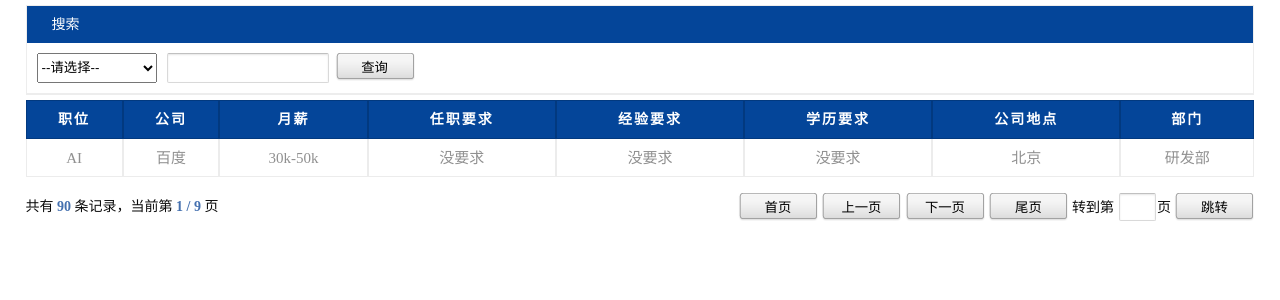
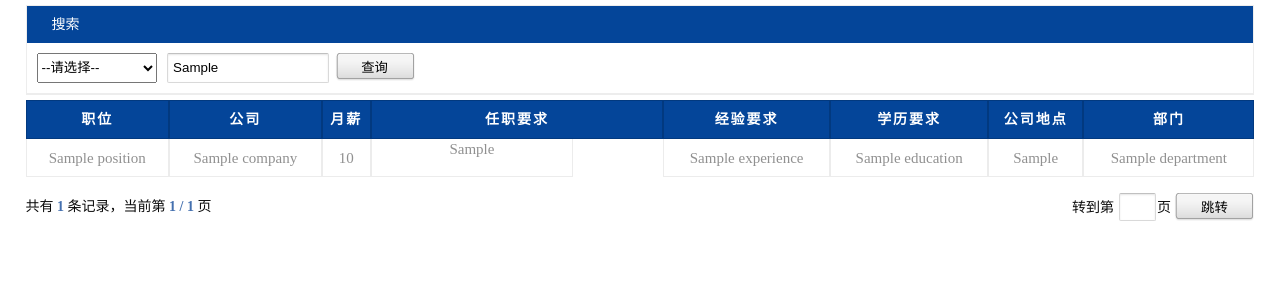
Before and after one commit to nebulae1987/spiderteam-web, a Django app: template templates/menu.html in a window 1280 px wide. Shown: the top 300 px of the page. Run offline with Django 3.2, Linux system fonts and the light colour scheme; the template is opened without the code that fills it: most values are stand-ins (such as "Sample title", 1, 10 or a date in 2020); some libraries are stand-ins or nearby versions.

Commit message:
修改数据展示页面 将数据在页面展示

```diff
--- a/templates/menu.html
+++ b/templates/menu.html
@@ -1,19 +1,28 @@
 <!DOCTYPE html>
+{% load static %}
 <html>
 <head>
 <meta http-equiv="Content-Type" content="text/html; charset=utf-8" />
-<script type="text/javascript" src="scripts/jquery/jquery-1.7.1.js"></script>
-<link href="style/authority/basic_layout.css" rel="stylesheet" type="text/css">
-<link href="style/authority/common_style.css" rel="stylesheet" type="text/css">
-<script type="text/javascript" src="scripts/authority/commonAll.js"></script>
-<script type="text/javascript" src="scripts/fancybox/jquery.fancybox-1.3.4.js"></script>
-<script type="text/javascript" src="scripts/fancybox/jquery.fancybox-1.3.4.pack.js"></script>
-<link rel="stylesheet" type="text/css" href="style/authority/jquery.fancybox-1.3.4.css" media="screen"></link>
-<script type="text/javascript" src="scripts/artDialog/artDialog.js?skin=default"></script>
+<script type="text/javascript" src="{% static 'scripts/jquery/jquery-1.7.1.js' %}"></script>
+<link href="{% static 'style/authority/basic_layout.css' %}" rel="stylesheet" type="text/css">
+<link href="{% static 'style/authority/common_style.css' %}" rel="stylesheet" type="text/css">
+<script type="text/javascript" src="{% static 'scripts/authority/commonAll.js' %}"></script>
+<script type="text/javascript" src="{% static 'scripts/fancybox/jquery.fancybox-1.3.4.js' %}"></script>
+<script type="text/javascript" src="{% static 'scripts/fancybox/jquery.fancybox-1.3.4.pack.js' %}"></script>
+<link rel="stylesheet" type="text/css" href="{% static 'style/authority/jquery.fancybox-1.3.4.css' %}" media="screen"></link>
+<script type="text/javascript" src="{% static 'scripts/artDialog/artDialog.js?skin=default'%}"></script>
 <title>百智招聘</title>
 <script type="text/javascript">
 </script>
 <style>
+    .mi {
+width: 200px;
+              display: -webkit-box;
+             -webkit-box-orient: vertical;
+             -webkit-line-clamp: 3;
+            overflow: hidden;
+}
+
 </style>
 </head>
 <body>
@@ -26,13 +35,13 @@
 					<div id="box_border">
 						<div id="box_top">搜索</div>
 						<div id="box_center">
-							<select name="fangyuanEntity.fyXqCode" id="fyXq" class="ui_select01" onchange="getFyDhListByFyXqCode();">
+							<select name="fangyuanEntity.fyXqCode" id="fyXq" class="ui_select01" >
                                 <option value=""
                                 >--请选择--</option>
-                                <option value="">城市</option>
-                                <option value="">职位</option>
+                                <option value="city" {% if page_chooise == 'city' %}selected{% endif %}>城市</option>
+                                <option value="job" {% if page_chooise == 'job' %}selected{% endif %}>职位</option>
                             </select>
-							<input type="text" id="fyZldz" name="fangyuanEntity.fyZldz" class="ui_input_txt02" />
+							<input type="text" id="fyZldz" name="fangyuanEntity.fyZldz" class="ui_input_txt02" {% if page_val %} value="{{ page_val }}{% endif %}"/>
 							<input type="button" value="查询" class="ui_input_btn01" onclick="search();" />
 						</div>
 					</div>
@@ -42,8 +51,6 @@
 				<div class="ui_tb">
 					<table class="table" cellspacing="0" cellpadding="0" width="100%" align="center" border="0">
 						<tr>
-
-
 							<th>职位</th>
 							<th>公司</th>
 							<th>月薪</th>
@@ -53,42 +60,51 @@
 							<th>公司地点</th>
 							<th>部门</th>
 						</tr>
-							<tr>
+                        {% for foo in page %}
+                            <tr>
 
-								<td>AI</td>
-								<td>百度</td>
-								<td>30k-50k</td>
-								<td>没要求</td>
-								<td>没要求</td>
-								<td>没要求</td>
-								<td>北京</td>
-								<td>研发部</td>
+								<td>{{ foo.position }}</td>
+								<td>{{ foo.company }}</td>
+								<td>{{ foo.salary }}</td>
+								<td class="mi" title="{{ foo.job_info }}">{{ foo.job_info }}</td>
+								<td>{{ foo.experience }}</td>
+								<td>{{ foo.education }}</td>
+								<td>{{ foo.work_addr }}</td>
+								<td>{{ foo.department }}</td>
+							</tr>
+                        {% endfor %}
 
-							</tr>
+
 
 					</table>
 				</div>
 				<div class="ui_tb_h30">
 					<div class="ui_flt" style="height: 30px; line-height: 30px;">
 						共有
-						<span class="ui_txt_bold04">90</span>
+						<span class="ui_txt_bold04">{{ page.paginator.count }}</span>
 						条记录，当前第
-						<span class="ui_txt_bold04">1
+						<span class="ui_txt_bold04">{{ page.number }}
 						/
-						9</span>
+						{{ page.paginator.num_pages }}</span>
 						页
 					</div>
 					<div class="ui_frt">
 						<!--    如果是第一页，则只显示下一页、尾页 -->
-
-							<input type="button" value="首页" class="ui_input_btn01" />
-							<input type="button" value="上一页" class="ui_input_btn01" />
+						{% if page.number != 1 %}
+							<input type="button" value="首页" class="ui_input_btn01" onclick="jumpNormalPage(1)"/>
+                        {% endif %}
+                        {% if page.has_previous %}
+							<input type="button" value="上一页" class="ui_input_btn01" onclick="jumpNormalPage({{ page.previous_page_number }});"/>
+                        {% endif %}
+                    {% if page.has_next %}
 							<input type="button" value="下一页" class="ui_input_btn01"
-								onclick="jumpNormalPage(2);" />
+								onclick="jumpNormalPage({{ page.next_page_number }});" />
+                    {% endif %}
+                    {% if page.number != page.paginator.num_pages %}
 							<input type="button" value="尾页" class="ui_input_btn01"
-								onclick="jumpNormalPage(9);" />
+								onclick="jumpNormalPage({{ page.paginator.count }});" />
 							<!--     如果是最后一页，则只显示首页、上一页 -->
-
+						{% endif %}
 						转到第<input type="text" id="jumpNumTxt" class="ui_input_txt01" />页
 							 <input type="button" class="ui_input_btn01" value="跳转" onclick="jumpInputPage(9);" />
 					</div>
@@ -96,6 +112,17 @@
 			</div>
 		</div>
 	</form>
-
+<script>
+    function jumpNormalPage(page_num) {
+        var chooice = $('#fyXq').val()
+        var vals = $('#fyZldz').val()
+        window.location.href='{% url 'sys_main:meue_page' %}?page_num='+page_num+'&'+chooice+'='+vals+'&page_chooise='+chooice+'&page_val='+vals
+    }
+    function search() {
+        var chooice = $('#fyXq').val()
+        var vals = $('#fyZldz').val()
+        window.location.href='{% url 'sys_main:meue_page' %}?'+chooice+'='+vals+'&page_chooise='+chooice+'&page_val='+vals
+    }
+</script>
 </body>
 </html>
```
